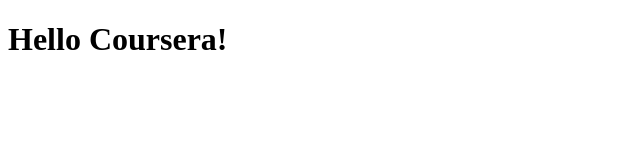
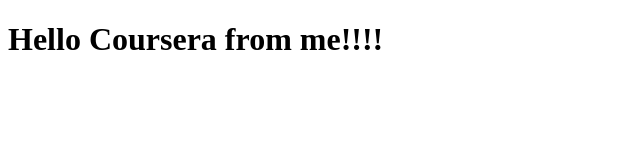
Before and after one commit to apRigas/coursera-test, a plain HTML site: page site/index.html in a window 1280 px wide. Shown: the whole page, without its empty margins (0-640 px from the left). Drawn offline with Linux system fonts and the light colour scheme.

Commit message:
Small addition to our Page Content.

```diff
--- a/site/index.html
+++ b/site/index.html
@@ -4,6 +4,6 @@
 		<title> Hello, Coursera!</title>
 	</head>
 	<body>
-	<h1>Hello Coursera!</h1>
+	<h1>Hello Coursera from me!!!!</h1>
 	</body>
 	</html>
```
